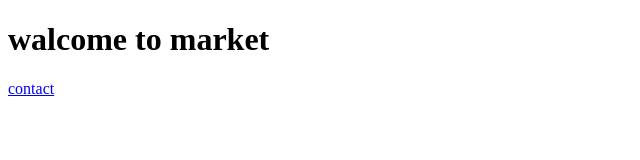
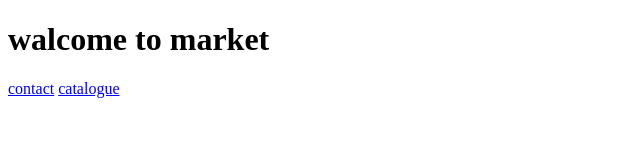
Before and after one commit to MaamarSaddam/formtion-m2i-2021, a plain HTML site: page index.html in a window 1280 px wide. Shown: the full height of the page, 0-640 px from the left. Drawn offline with Linux system fonts and the light colour scheme.

Commit message:
l'ajout de lien

```diff
--- a/index.html
+++ b/index.html
@@ -9,5 +9,6 @@
 <body>
     <h1>walcome to market</h1>
     <a href="contact.html">contact</a>
+    <a href="catalogue.html">catalogue</a>
 </body>
 </html>
```
